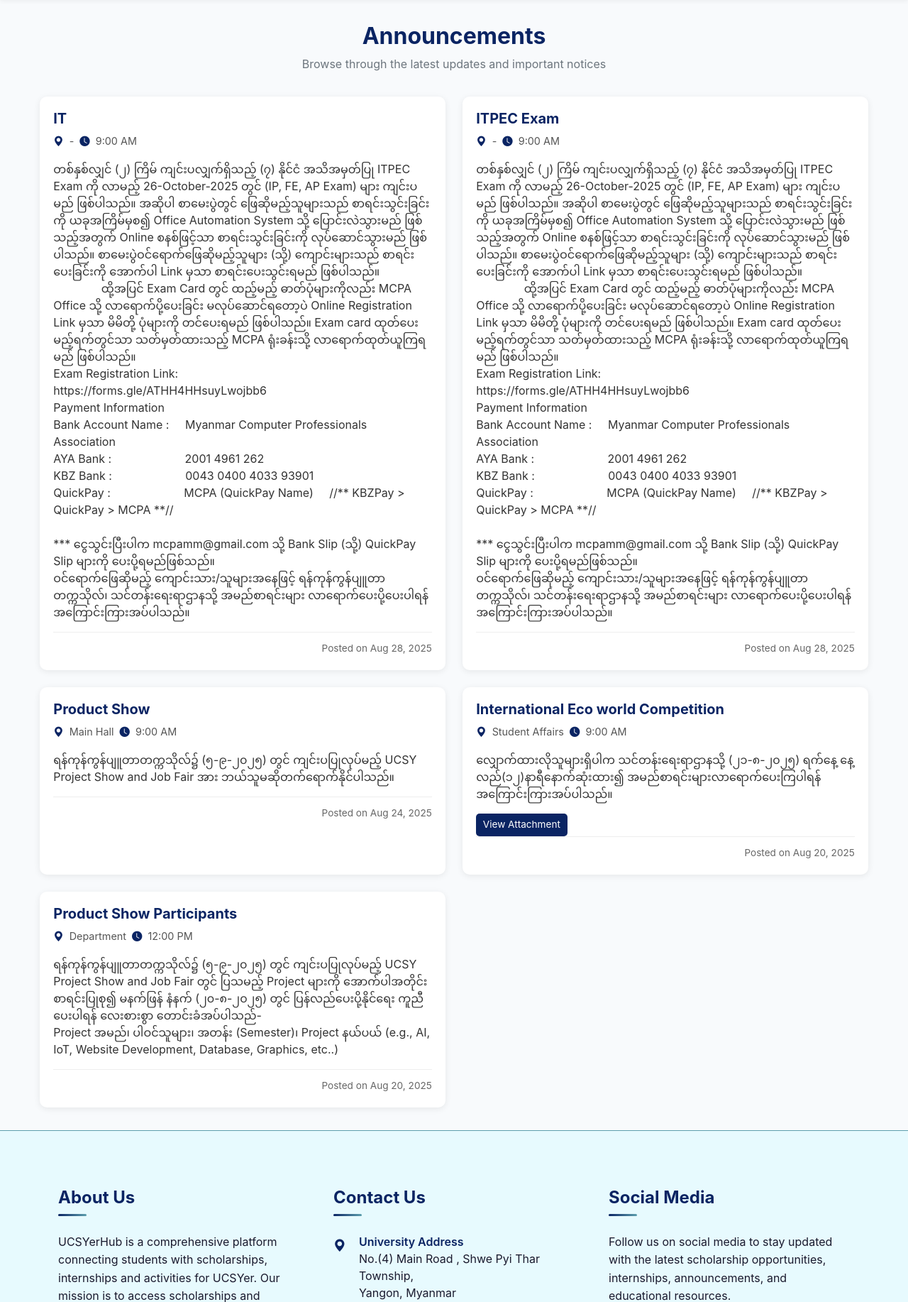
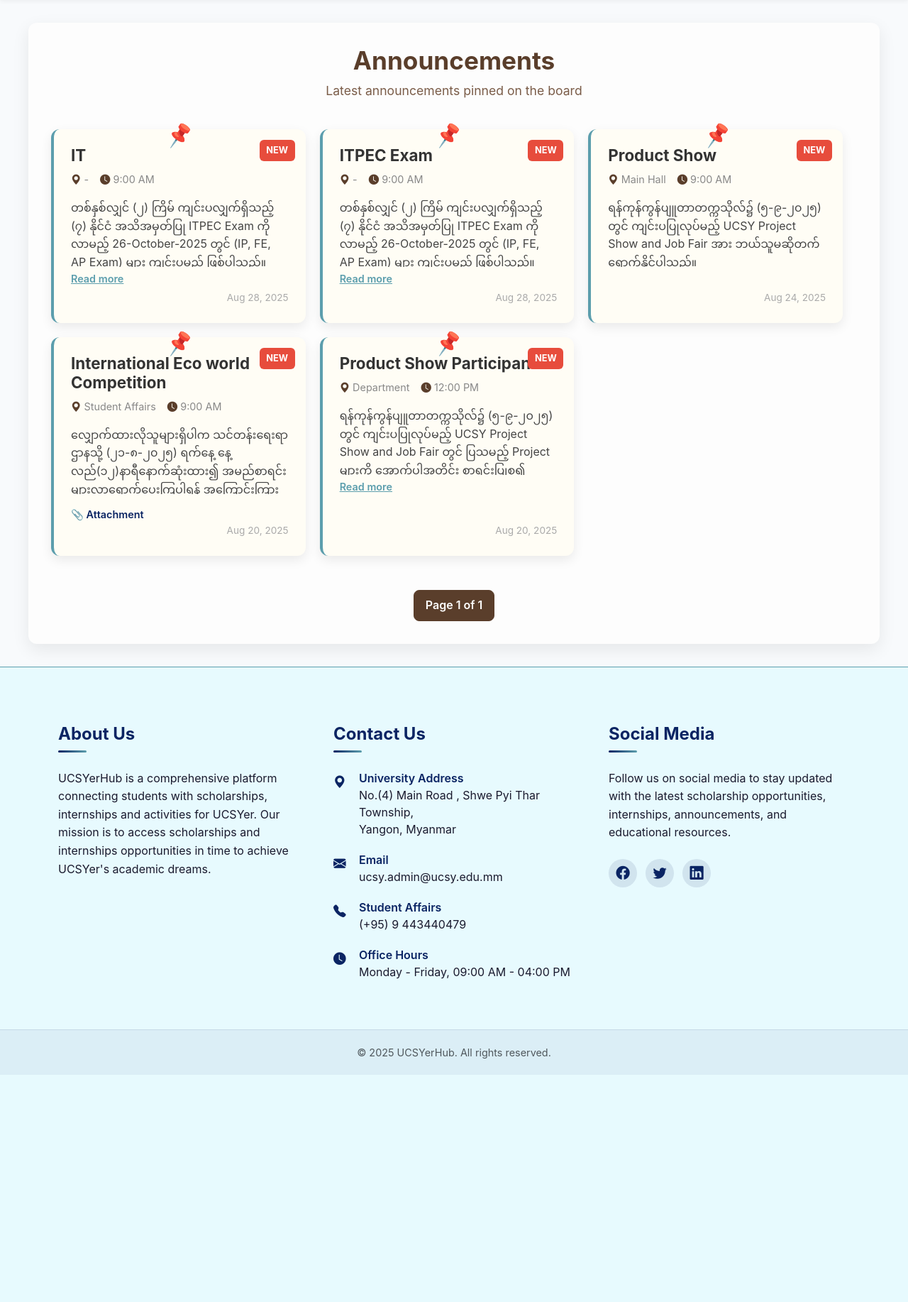
Before and after one commit to rochellelovegood/uniInfoHub, a Django app: page /scholarships/announcements/ in a window 1280 px wide. Shown: the part 66-1900 px from the top of the page at 71% size. After the commit the page ends 1558 px from the top, so only its background shows below. Run offline with Django 5.2, Linux system fonts and the light colour scheme; a user stored in the database is signed in; data comes from the database, SQL or seed files in the repository.

Commit message:
announcement grid

```diff
--- a/scholarships/views.py
+++ b/scholarships/views.py
@@ -321,14 +321,32 @@ def remove_from_wishlist(request, scholarship_id):
     except Exception as e:
         return JsonResponse({'success': False, 'error': str(e)}, status=500)
 
-
+from django.shortcuts import render
+from django.core.paginator import Paginator
+from django.utils import timezone
+from datetime import timedelta
+from .models import Announcement
 # ---------- Announcements ----------
 @login_required(login_url='login')
+
+
 def announcements_list(request):
     announcements = Announcement.objects.all().order_by('-created_at')
-    context = {'announcements': announcements, 'title': 'Announcements'}
+    today = timezone.now()
+
+    # Mark recent announcements
+    for ann in announcements:
+        ann.is_new = (today - ann.created_at).days < 7
+
+    paginator = Paginator(announcements, 6)  # 6 per page
+    page_number = request.GET.get('page')
+    page_obj = paginator.get_page(page_number)
+
+    context = {
+        'title': 'Announcements',
+        'page_obj': page_obj
+    }
     return render(request, 'announcements_list.html', context)
-
 
 def resources(request):
     return render(request, 'resources.html')
--- a/static/css/announcement.css
+++ b/static/css/announcement.css
@@ -1,113 +1,265 @@
+/* --- Announcements Container --- */
 .announcements-container {
+    background: #fdfdfd;
+    padding: 2rem;
+    border-radius: 12px;
     max-width: 1200px;
-    margin: 0 auto;
-    padding: 2rem 1rem;
+    margin: 2rem auto;
+    box-shadow: 0 8px 24px rgba(0,0,0,0.08);
 }
 
 .page-header {
     text-align: center;
-    margin-bottom: 2rem;
+    margin-bottom: 2.5rem;
 }
 
 .page-header h2 {
-    font-size: 2rem;
+    font-size: 2.2rem;
+    color: #5a3e2b;
+    margin-bottom: 0.5rem;
     font-weight: 700;
-    color: #0A2463;
-    margin-bottom: 0.5rem;
 }
 
 .page-header p {
-    font-size: 1rem;
-    color: #666;
+    color: #7a5c48;
+    font-size: 1.1rem;
 }
 
+/* --- Announcement Grid --- */
 .announcements-grid {
-    display: grid;
-    grid-template-columns: repeat(auto-fit, minmax(400px, 1fr));
-    gap: 1.5rem;
+    display: flex;
+    flex-wrap: wrap;
+    gap: 20px;
+    justify-content: flex-start;
 }
 
+/* --- Announcement Card --- */
 .announcement-card {
-    background: #fff;
-    border-radius: 10px;
-    box-shadow: 0 2px 10px rgba(0,0,0,0.08);
-    padding: 1.2rem;
-    transition: box-shadow 0.3s ease;
+    background: #fffdf5;
+    border-radius: 12px;
+    border-left: 4px solid #5C9EAD; /* Accent like testimonial */
+    padding: 1.5rem;
+    box-shadow: 0 6px 16px rgba(0,0,0,0.08);
+    flex: 0 0 calc(33.333% - 20px);
+    max-width: calc(33.333% - 20px);
+    position: relative;
+    display: flex;
+    flex-direction: column;
+    transition: all 0.3s ease;
 }
 
 .announcement-card:hover {
-    box-shadow: 0 6px 18px rgba(0,0,0,0.12);
+    transform: translateY(-5px);
+    box-shadow: 0 10px 20px rgba(92,158,173,0.15);
 }
 
-.card-header {
-    display: flex;
-    justify-content: space-between;
-    align-items: center;
-    margin-bottom: 0.5rem;
+/* --- Pin & Badge --- */
+.announcement-card::before {
+    content: "📌";
+    position: absolute;
+    top: -15px;
+    left: 50%;
+    transform: translateX(-50%) rotate(-10deg);
+    font-size: 1.8rem;
+    z-index: 10;
 }
 
-.card-title {
-    font-size: 1.25rem;
+.new-badge {
+    position: absolute;
+    top: 15px;
+    right: 15px;
+    background: #e74c3c;
+    color: #fff;
+    font-size: 0.8rem;
     font-weight: 700;
-    color: #0A2463;
-    margin: 0;
+    padding: 0.3rem 0.6rem;
+    border-radius: 6px;
+    z-index: 5;
+    text-transform: uppercase;
 }
 
-.badge-new {
-    background-color: #FF5A5F;
-    color: #fff;
-    font-size: 0.7rem;
+/* --- Card Content --- */
+.card-title {
+    font-size: 1.4rem;
     font-weight: 700;
-    padding: 0.2rem 0.5rem;
-    border-radius: 5px;
+    margin-bottom: 0.5rem;
+    color: #333;
 }
 
 .card-meta {
+    font-size: 0.9rem;
+    color: #888;
+    margin-bottom: 1rem;
     display: flex;
-    gap: 0.5rem;
-    font-size: 0.9rem;
-    color: #555;
-    justify-content: flex-start;
-    margin-bottom: 1rem;
+    gap: 1rem;
 }
 
 .card-meta i {
-    margin-right: 0.25rem;
-    color: #0A2463;
+    color: #5a3e2b;
+}
+
+.card-content-wrapper {
+    position: relative;
+    overflow: hidden;
+    transition: max-height 0.5s ease-in-out;
+    max-height: 96px;
+}
+.card-content-wrapper.expanded {
+    max-height: 1000px; /* big enough for full content */
 }
 
 .card-content {
     font-size: 1rem;
-    color: #333;
-    line-height: 1.5;
+    color: #444;
+    line-height: 1.6;
     margin-bottom: 1rem;
 }
 
+/* --- See More / Read More --- */
+.see-more {
+    background: transparent;
+    border: none;
+    color: #5C9EAD;
+    font-weight: 600;
+    font-size: 0.9rem;
+    cursor: pointer;
+    padding: 5px 0;
+    display: inline-block;
+    text-decoration: underline;
+}
+
+.see-more:hover {
+    color: #0A2463;
+}
+
+/* --- Attachment --- */
+.attachment {
+    margin-top: 1rem;
+}
+
 .attachment a {
-    display: inline-block;
-    padding: 0.3rem 0.6rem;
-    background: #0A2463;
-    color: #fff;
-    border-radius: 5px;
+    color: #0A2463;
+    font-size: 0.9rem;
     text-decoration: none;
-    font-size: 0.85rem;
+    font-weight: 600;
 }
 
 .attachment a:hover {
-    background: #5C9EAD;
+    text-decoration: underline;
 }
 
+/* --- Footer --- */
 .card-footer {
     font-size: 0.85rem;
-    color: #666;
-    border-top: 1px solid #eee;
-    padding-top: 0.75rem;
+    color: #aaa;
     text-align: right;
+    margin-top: auto;
 }
 
-/* Responsive breakpoints */
-@media (max-width: 900px) {
-    .announcements-grid {
-        grid-template-columns: 1fr; /* single column on tablet and below */
+/* --- Pagination --- */
+.pagination {
+    margin-top: 3rem;
+    text-align: center;
+    display: flex;
+    justify-content: center;
+    gap: 0.75rem;
+    flex-wrap: wrap;
+}
+
+.pagination a, .pagination span {
+    padding: 0.5rem 1rem;
+    background: #f8f8f8;
+    border: 1px solid #ddd;
+    border-radius: 8px;
+    color: #5a3e2b;
+    text-decoration: none;
+    font-weight: 600;
+    transition: background-color 0.2s ease, border-color 0.2s ease;
+}
+
+.pagination a:hover {
+    background: #f0f0f0;
+    border-color: #5a3e2b;
+}
+
+.pagination .current-page {
+    background: #5a3e2b;
+    color: #fff;
+    border-color: #5a3e2b;
+}
+
+/* --- Modal Styles --- */
+.modal {
+    display: none; /* Hidden by default */
+    position: fixed; /* Stay in place */
+    z-index: 100; /* Sit on top */
+    left: 0;
+    top: 0;
+    width: 100%; /* Full width */
+    height: 100%; /* Full height */
+    overflow: auto; /* Enable scroll if needed */
+    background-color: rgba(0,0,0,0.6); /* Black w/ opacity */
+    backdrop-filter: blur(5px);
+}
+
+.modal-content {
+    background-color: #fefefe;
+    margin: 10% auto; /* 10% from the top and centered */
+    padding: 2.5rem;
+    border-radius: 12px;
+    width: 90%; /* Responsive width */
+    max-width: 700px;
+    box-shadow: 0 10px 30px rgba(0,0,0,0.2);
+    position: relative;
+    animation: fadeIn 0.3s ease-out;
+}
+
+.modal-title {
+    font-size: 1.8rem;
+    color: #5a3e2b;
+    margin-bottom: 1rem;
+}
+
+.modal-body {
+    font-size: 1rem;
+    line-height: 1.6;
+    color: #333;
+}
+
+.close-btn {
+    color: #aaa;
+    position: absolute;
+    top: 15px;
+    right: 25px;
+    font-size: 28px;
+    font-weight: bold;
+    cursor: pointer;
+}
+
+.close-btn:hover,
+.close-btn:focus {
+    color: #5a3e2b;
+    text-decoration: none;
+}
+
+@keyframes fadeIn {
+    from { opacity: 0; transform: scale(0.95); }
+    to { opacity: 1; transform: scale(1); }
+}
+/* --- Responsive --- */
+@media (max-width: 992px) {
+    .announcement-card {
+        flex: 0 0 calc(50% - 20px);
+        max-width: calc(50% - 20px);
     }
 }
+
+@media (max-width: 768px) {
+    .announcements-grid {
+        flex-direction: column;
+    }
+    .announcement-card {
+        flex: 0 0 100%;
+        max-width: 100%;
+    }
+}
--- a/templates/announcements_list.html
+++ b/templates/announcements_list.html
@@ -11,47 +11,112 @@
 <div class="announcements-container">
     <div class="page-header">
         <h2>{{ title }}</h2>
-        <p class="text-secondary">Browse through the latest updates and important notices</p>
+        <p>Latest announcements pinned on the board</p>
     </div>
 
-    {% if announcements %}
+    {% if page_obj %}
     <div class="announcements-grid">
-        {% for announcement in announcements %}
+        {% for announcement in page_obj %}
         <div class="announcement-card">
-            <div class="card-header">
-                <h3 class="card-title">{{ announcement.title }}</h3>
-                {% if announcement.is_new %}
-                <span class="badge-new">NEW</span>
+            {% if announcement.is_new %}
+            <div class="new-badge">NEW</div>
+            {% endif %}
+            <h3 class="card-title">{{ announcement.title }}</h3>
+
+            <div class="card-meta">
+                {% if announcement.place %}
+                    <div><i class="bi bi-geo-alt-fill"></i> {{ announcement.place }}</div>
+                {% endif %}
+                {% if announcement.time %}
+                    <div><i class="bi bi-clock-fill"></i> {{ announcement.time|date:"g:i A" }}</div>
                 {% endif %}
             </div>
 
-            <div class="card-meta">
-                {% if announcement.place %}
-                <span><i class="bi bi-geo-alt-fill"></i> {{ announcement.place }}</span>
-                {% endif %}
-                {% if announcement.time %}
-                <span><i class="bi bi-clock-fill"></i> {{ announcement.time|date:"g:i A" }}</span>
-                {% endif %}
+            <div class="card-content-wrapper collapsed">
+                <div class="card-content">
+                    {{ announcement.content|linebreaks }}
+                </div>
             </div>
 
-            <div class="card-content" id="content-{{ announcement.id }}">
-                {{ announcement.content|linebreaks }}
-            </div>
+            {% if announcement.content|length > 300 %}
+                <span class="see-more" data-target="{{ forloop.counter }}">Read more</span>
+            {% endif %}
 
             {% if announcement.attachment %}
-            <div class="attachment mt-2">
-                <a href="{{ announcement.attachment.url }}" target="_blank">View Attachment</a>
+            <div class="attachment">
+                <a href="{{ announcement.attachment.url }}" target="_blank">📎 Attachment</a>
             </div>
             {% endif %}
 
             <div class="card-footer">
-                Posted on {{ announcement.created_at|date:"M d, Y" }}
+                {{ announcement.created_at|date:"M d, Y" }}
             </div>
         </div>
         {% endfor %}
+    </div>
+
+    <div class="pagination">
+        {% if page_obj.has_previous %}
+            <a href="?page=1">&laquo; First</a>
+            <a href="?page={{ page_obj.previous_page_number }}">Previous</a>
+        {% endif %}
+        <span class="current-page">
+            Page {{ page_obj.number }} of {{ page_obj.paginator.num_pages }}
+        </span>
+        {% if page_obj.has_next %}
+            <a href="?page={{ page_obj.next_page_number }}">Next</a>
+            <a href="?page={{ page_obj.paginator.num_pages }}">Last &raquo;</a>
+        {% endif %}
     </div>
     {% else %}
     <p>No announcements available.</p>
     {% endif %}
 </div>
+<div id="announcementModal" class="modal">
+    <div class="modal-content">
+        <span class="close-btn">&times;</span>
+        <h3 id="modalTitle" class="modal-title"></h3>
+        <div id="modalContent" class="modal-body"></div>
+    </div>
+</div>
 {% endblock %}
+
+{% block extra_js %}
+<script>
+document.addEventListener("DOMContentLoaded", function() {
+    const modal = document.getElementById('announcementModal');
+    const modalTitle = document.getElementById('modalTitle');
+    const modalContent = document.getElementById('modalContent');
+    const closeBtn = document.querySelector('.close-btn');
+
+    document.querySelectorAll('.see-more').forEach(link => {
+        const card = link.closest('.announcement-card');
+        const content = card.querySelector('.card-content');
+        const title = card.querySelector('.card-title');
+
+        link.addEventListener('click', function(event) {
+            event.preventDefault(); // Stop the link from navigating
+
+            // Populate the modal with the content
+            modalTitle.textContent = title.textContent;
+            modalContent.innerHTML = content.innerHTML;
+
+            // Display the modal
+            modal.style.display = 'block';
+        });
+    });
+
+    // When the user clicks on (x), close the modal
+    closeBtn.addEventListener('click', function() {
+        modal.style.display = 'none';
+    });
+
+    // When the user clicks anywhere outside of the modal, close it
+    window.addEventListener('click', function(event) {
+        if (event.target == modal) {
+            modal.style.display = 'none';
+        }
+    });
+});
+</script>
+{% endblock %}
```
